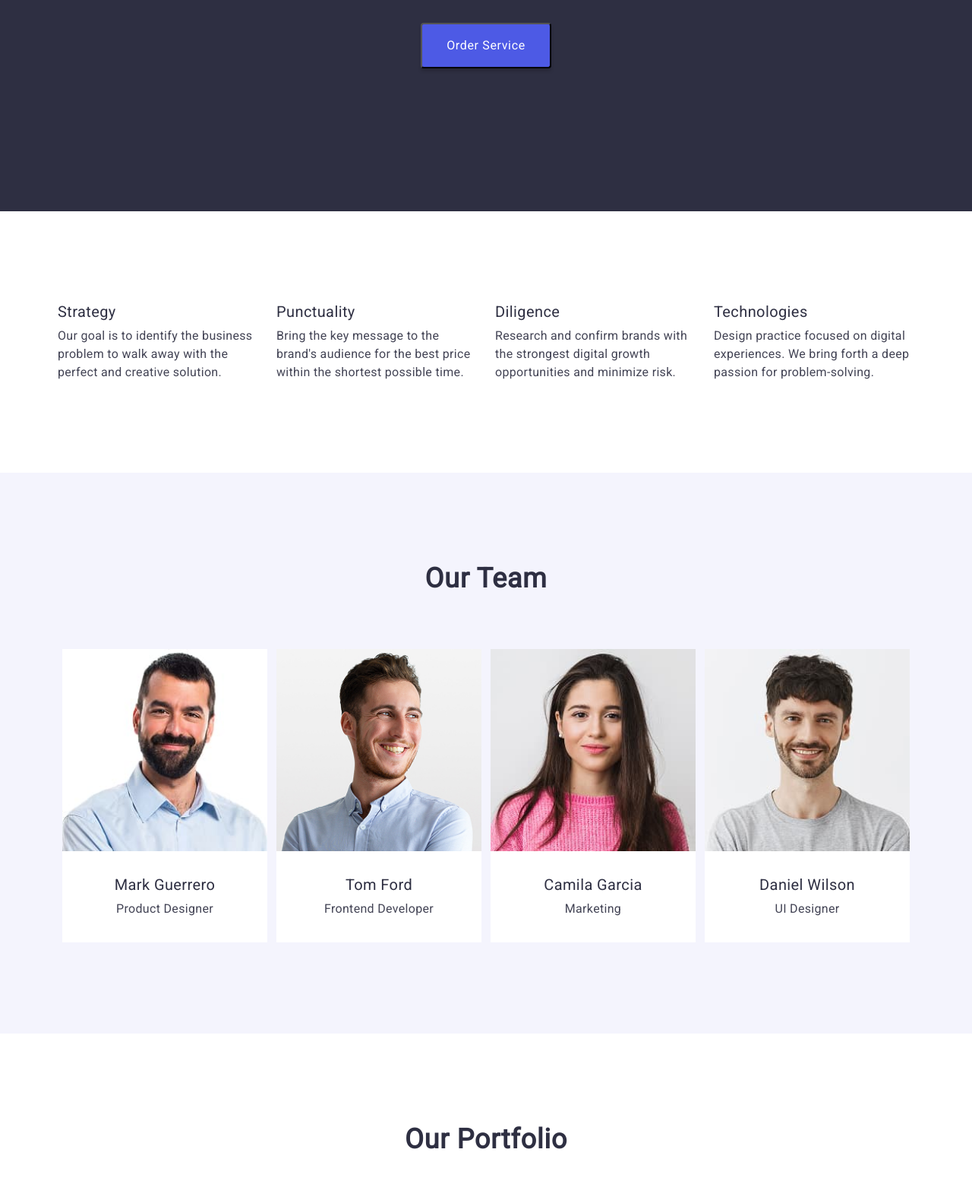
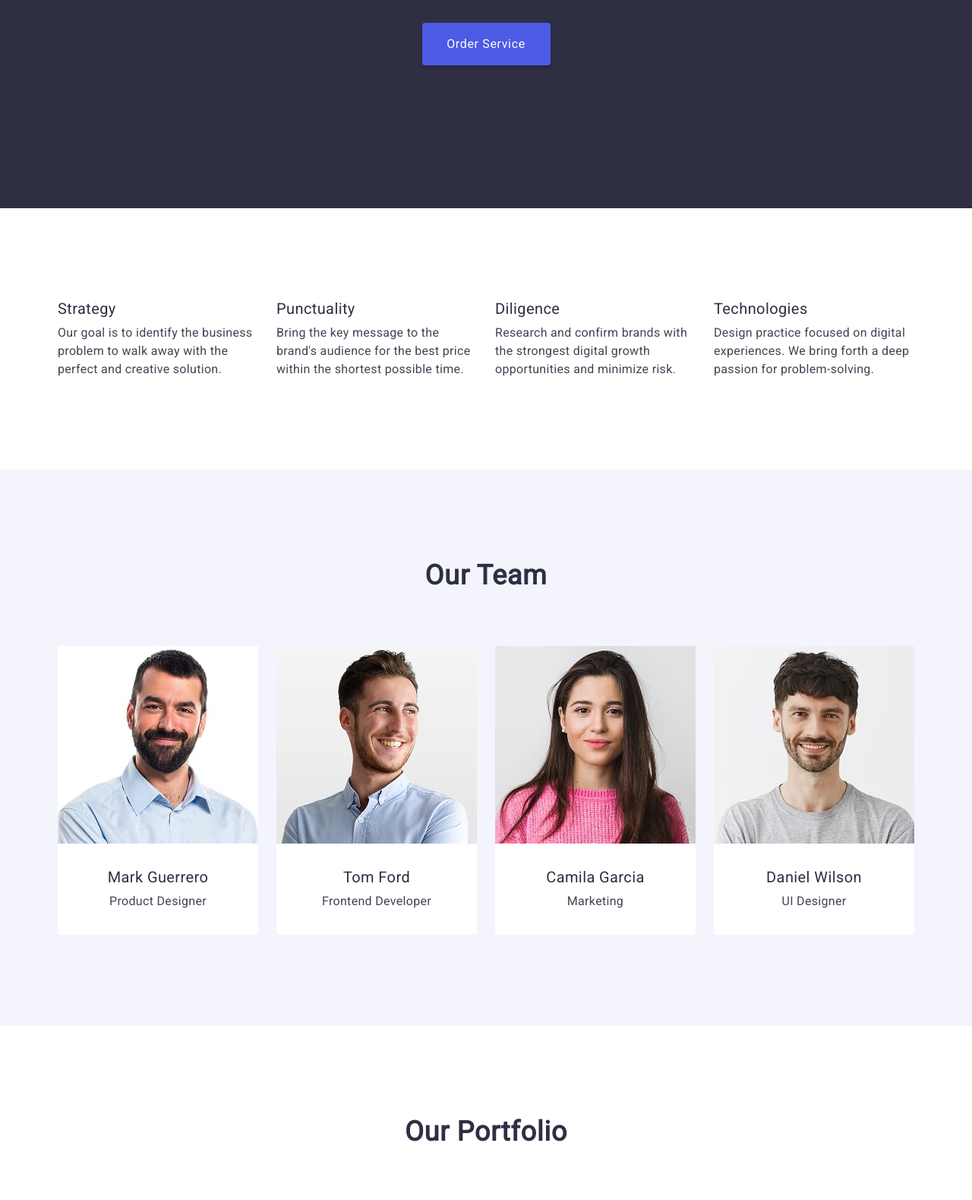
Before and after one commit to KatarginaKate/goit-markup-hw-03, a plain HTML site: page index.html in a window 1280 px wide. Shown: the part 399-1978 px from the top of the page at 76% size. Drawn offline with nearby package versions, Linux system fonts and the light colour scheme.

Commit message:
hopefinal

```diff
--- a/css/styles.css
+++ b/css/styles.css
@@ -150,7 +150,7 @@ img {
   flex-direction: column;
   margin: 0 auto;
   text-align: center;
-  /* height: 600px; */
+  padding: 188px 0;
 }
 .main-screen-title {
   font-weight: 700;
@@ -160,8 +160,6 @@ img {
   text-align: center;
   color: var(--White);
   max-width: 496px;
-  padding-top: 188px;
-  margin: auto 15px;
   padding-bottom: 48px;
 }
 .main-screen-btn {
@@ -172,12 +170,14 @@ img {
   letter-spacing: 0.04em;
   color: var(--White);
   cursor: pointer;
-  display: inline-block;
+  display: block;
+  min-width: 169px;
+  height: 56px;
+  border: none;
   border-radius: 4px;
-  padding: 16px 32px;
   box-shadow: 0 4px 4px 0 rgba(0, 0, 0, 0.15);
   background: #4d5ae5;
-  margin-bottom: 188px;
+  margin: 0 auto;
 }
 .main-screen-btn:hover,
 .main-screen-btn:focus {
@@ -203,7 +203,7 @@ img {
   line-height: 1.2;
   letter-spacing: 0.02em;
   color: var(--Navy-Blue);
-  padding-bottom: 8px;
+  margin-bottom: 8px;
 }
 
 .benefit-descr {
@@ -217,12 +217,12 @@ img {
 .team-section {
   background-color: var(--Cloud);
 }
-.team-list,
-.portfolio-list {
-  row-gap: 48px;
+.team-list {
+  gap: 24px;
 }
 .team-command {
-  width: calc((100% - 48px) / 4);
+  width: calc((100% - 72px) / 4);
+  border-radius: 0px 0px 4px 4px;
 }
 
 .team-list,
@@ -241,7 +241,7 @@ img {
   text-align: center;
   color: var(--Navy-Blue);
   text-transform: capitalize;
-  padding-bottom: 72px;
+  margin-bottom: 72px;
 }
 .team-name,
 .portfolio-name {
@@ -252,9 +252,11 @@ img {
   color: var(--Navy-Blue);
   text-transform: capitalize;
 }
+.team-bottom {
+  padding: 32px 0;
+}
 
 .team-name {
-  margin-top: 32px;
   margin-bottom: 8px;
   text-align: center;
 }
@@ -266,11 +268,15 @@ img {
   line-height: 1.5;
   letter-spacing: 0.02em;
   color: var(--Slate);
-  margin-bottom: 32px;
   text-align: center;
 }
 
 /* portfolio */
+
+.portfolio-list {
+  row-gap: 48px;
+  column-gap: 24px;
+}
 
 .portfolio-list-item {
   width: calc((100% - 48px) / 3);
@@ -297,6 +303,7 @@ img {
 
 .footer-page {
   background: var(--Navy-Blue);
+  padding: 100px 0;
 }
 .footer-container {
   display: flex;
@@ -311,7 +318,8 @@ img {
   text-transform: uppercase;
   color: var(--Iris);
   text-decoration: none;
-  padding-bottom: 16px;
+  margin-bottom: 16px;
+  display: inline-block;
 }
 
 .footer-logo:active {
--- a/index.html
+++ b/index.html
@@ -104,7 +104,7 @@
                 width="264"
                 height="260"
               />
-              <div>
+              <div class="team-bottom">
                 <h3 class="team-name">Mark Guerrero</h3>
                 <p class="team-descr">Product Designer</p>
               </div>
@@ -116,7 +116,7 @@
                 width="264"
                 height="260"
               />
-              <div>
+              <div class="team-bottom">
                 <h3 class="team-name">Tom Ford</h3>
                 <p class="team-descr">Frontend Developer</p>
               </div>
@@ -128,7 +128,7 @@
                 width="264"
                 height="260"
               />
-              <div>
+              <div class="team-bottom">
                 <h3 class="team-name">Camila Garcia</h3>
                 <p class="team-descr">Marketing</p>
               </div>
@@ -140,7 +140,7 @@
                 width="264"
                 height="260"
               />
-              <div>
+              <div class="team-bottom">
                 <h3 class="team-name">Daniel Wilson</h3>
                 <p class="team-descr">UI Designer</p>
               </div>
```
